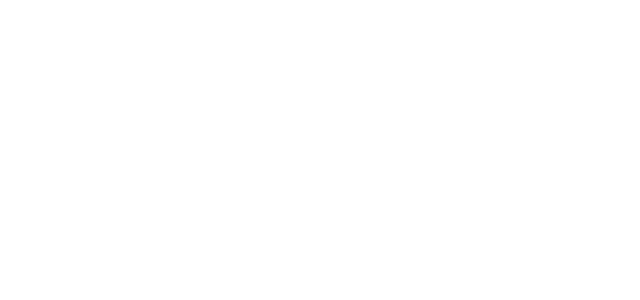
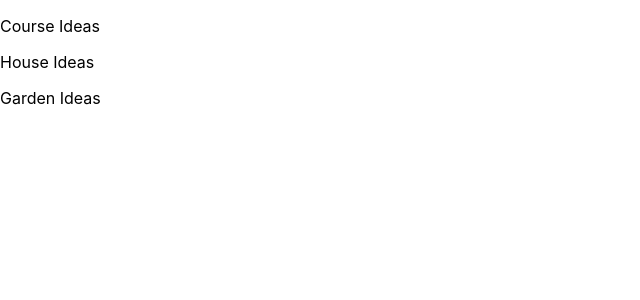
Before and after one commit to AndyCarr/cd01, a React (Create React App) app: page / in a window 1280 px wide. Shown: the top 300 px of the page, without its empty margins (0-640 px from the left). Built offline with nearby package versions, Linux system fonts and the light colour scheme.

Commit message:
Prop passing

```diff
--- a/src/App.js
+++ b/src/App.js
@@ -15,9 +15,11 @@ class App extends React.Component {
   render () {
   return (
     <div>
-      {console.table(this.state.boards)}
-    <p> {this.state.boardTitle}</p>
+    {this.state.boards.map(board =>(
+      <Board board={board} />
+        ))}
     </div>
+
   );
   }
 }
--- a/src/components/Board.js
+++ b/src/components/Board.js
@@ -5,11 +5,10 @@ class Board extends React.Component {
 
     render () {
             return (
-              <div>
-                <p> board component</p>
-                <List />
-                <List />
-               </div>
+                <div>
+                    <p> {this.props.board.title}</p>
+                    <list />
+                </div>
                 )
     }
 }
```
